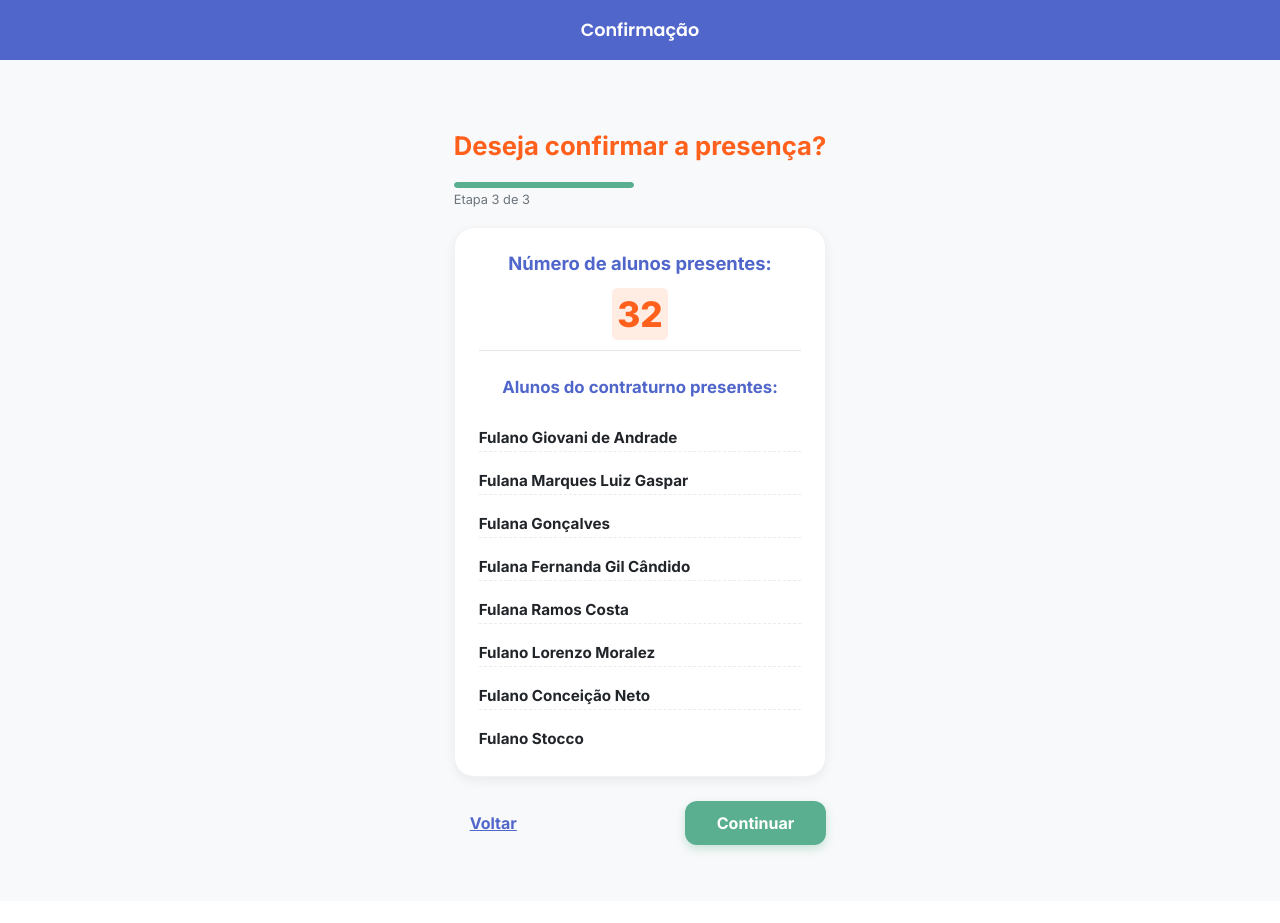
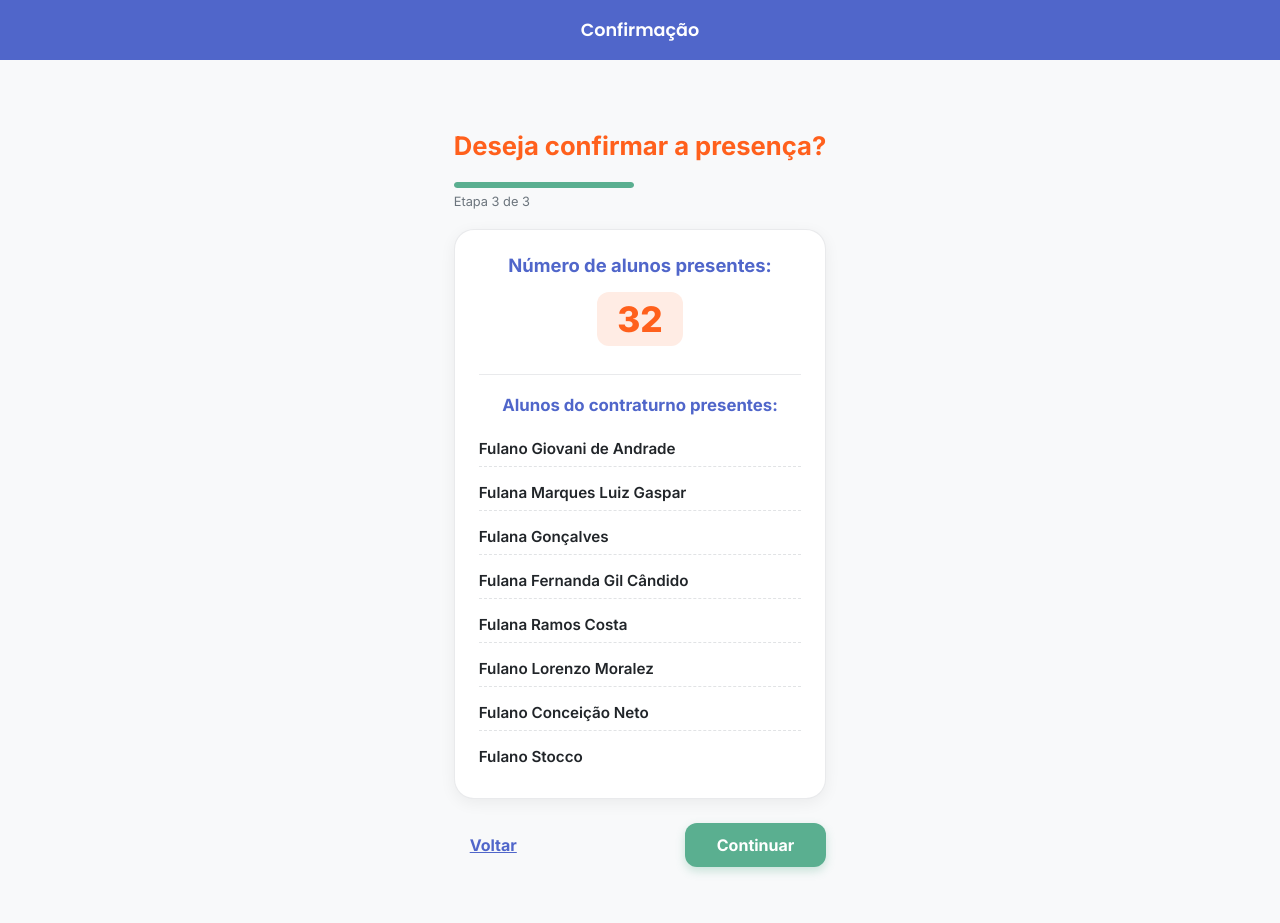
Before and after one commit to nicole-rcosta/tcc_snec, a Flask app: page /teacher/class_info/confirm in a window 1280 px wide. Shown: the part 68-991 px from the top of the page. Before the commit the page ends 923 px from the top, so only its background shows below. Run offline with Flask 3, Linux system fonts and the light colour scheme.

Commit message:
Style: Continuação estilos modo escuro

```diff
--- a/static/styles/teacher/teacher_attendance_confirm.css
+++ b/static/styles/teacher/teacher_attendance_confirm.css
@@ -7,8 +7,8 @@ body {
   display: flex;
   flex-direction: column;
   align-items: center;
+  transition: background-color 0.3s ease, color 0.3s ease;
 }
-
 
 .confirmation {
   width: 100%;
@@ -19,7 +19,6 @@ body {
   flex-direction: column;
 }
 
-
 .confirmation__title {
   font-size: 1.6rem;
   color: var(--color-orange);
@@ -27,17 +26,16 @@ body {
   line-height: 1.2;
   margin-bottom: 20px;
   margin-top: 15px;
-
 }
 
-
+/* Barra de Progresso */
 .progress--step-3 {
   width: 180px;
   height: 6px;
-  background-color: rgba(0, 0, 0, 0.08);
+  background-color: color-mix(in srgb, var(--text-secondary) 20%, transparent);
   border-radius: 4px;
   overflow: hidden;
-  margin-bottom: 4px;
+  margin-bottom: 6px;
 }
 
 .progress--step-3 .progress-bar {
@@ -45,8 +43,8 @@ body {
   height: 100%;
   background-color: var(--color-green);
   border-radius: 4px;
+  transition: width 0.3s ease;
 }
-
 
 .progress-label {
   font-size: 0.8rem;
@@ -54,7 +52,7 @@ body {
   margin-bottom: 20px;
 }
 
-
+/* Card Principal */
 .confirmation__card {
   background-color: var(--bg-card);
   border-radius: 20px;
@@ -62,11 +60,16 @@ body {
   display: flex;
   flex-direction: column;
   align-items: center;
-  box-shadow: 0 4px 12px rgba(0, 0, 0, 0.06);
-  border: 1px solid rgba(0, 0, 0, 0.05);
+  box-shadow: 0 4px 16px rgba(0, 0, 0, 0.06);
+  border: 1px solid color-mix(in srgb, var(--text-secondary) 15%, transparent);
   margin-bottom: 24px;
+  transition: background-color 0.3s ease, border-color 0.3s ease, box-shadow 0.3s ease;
 }
 
+[data-theme="dark"] .confirmation__card {
+  box-shadow: 0 6px 20px rgba(0, 0, 0, 0.35);
+  border-color: rgba(255, 255, 255, 0.08);
+}
 
 .confirmation__card-title {
   font-size: 1.15rem;
@@ -76,25 +79,23 @@ body {
   margin-bottom: 4px;
 }
 
-
 .confirmation__card-number {
   font-size: 2.2rem;
   font-weight: 800;
   color: var(--color-orange);
-  margin-bottom: 12px;
-  background-color: rgb(from var(--color-orange) r g b / 0.12);
-  padding: 5px;
-  border-radius: 10%;
-  margin: 10px;
+  background-color: color-mix(in srgb, var(--color-orange) 12%, var(--bg-card));
+  padding: 6px 20px;
+  border-radius: 12px;
+  margin: 12px 0;
+  text-align: center;
 }
 
 .confirmation__card-divider {
   width: 100%;
   border: none;
-  border-top: 1px solid rgba(0, 0, 0, 0.1);
-  margin-bottom: 16px;
+  border-top: 1px solid color-mix(in srgb, var(--text-secondary) 15%, transparent);
+  margin: 16px 0;
 }
-
 
 .confirmation__card-subtitle {
   font-size: 1.05rem;
@@ -102,40 +103,39 @@ body {
   color: var(--color-blue);
   text-align: center;
   margin-bottom: 12px;
-  padding: 10px;
+  padding: 4px;
 }
 
-
+/* Lista */
 .confirmation__list {
   width: 100%;
   list-style: none;
   display: flex;
   flex-direction: column;
-  gap: 10px;
+  gap: 8px;
+  padding: 0;
+  margin: 0;
 }
-
 
 .confirmation__list-item {
   font-size: 0.95rem;
-  font-weight: 700;
+  font-weight: 600;
   color: var(--text-main);
-  padding: 4px 0;
-  border-bottom: 1px dashed rgba(0, 0, 0, 0.08);
-  margin-top: 5px;
+  padding: 8px 0;
+  border-bottom: 1px dashed color-mix(in srgb, var(--text-secondary) 20%, transparent);
 }
 
 .confirmation__list-item:last-child {
   border-bottom: none;
 }
 
-
+/* Ações e Botões */
 .confirmation__actions {
   display: flex;
   justify-content: space-between;
   align-items: center;
   width: 100%;
 }
-
 
 .confirmation__button--back {
   background-color: transparent;
@@ -153,28 +153,30 @@ body {
   opacity: 0.75;
 }
 
-
 .confirmation__button--continue {
   background-color: var(--color-green);
-  color: var(--bg-card);
+  color: #FFFFFF;
   border: none;
   padding: 12px 32px;
   font-size: 1rem;
   font-weight: 700;
   border-radius: 12px;
   cursor: pointer;
-  box-shadow: 0 4px 10px rgba(90, 175, 144, 0.3);
-  transition: opacity 0.2s, transform 0.1s;
+  box-shadow: 0 4px 10px color-mix(in srgb, var(--color-green) 30%, transparent);
+  transition: opacity 0.2s, transform 0.1s, box-shadow 0.2s;
 }
 
 .confirmation__button--continue:hover {
-  opacity: 0.9;
+  opacity: 0.95;
   transform: translateY(-1px);
+  box-shadow: 0 6px 14px color-mix(in srgb, var(--color-green) 40%, transparent);
 }
 
+.confirmation__button--continue:active {
+  transform: scale(0.98);
+}
 
-
-
+/* Responsividade */
 @media (max-width: 640px) {
   .confirmation {
     margin: 12px auto;
@@ -197,7 +199,7 @@ body {
   }
 
   .confirmation__button--back {
-    background-color: rgba(0, 0, 0, 0.05);
+    background-color: color-mix(in srgb, var(--text-secondary) 10%, var(--bg-card));
     text-decoration: none;
     border-radius: 12px;
     padding: 12px;
```
Also changed, not shown: static/styles/nutri/nutritionist_dashboard.css (+41 -13 lines), static/styles/nutri/nutritionist_report.css (+49 -28 lines).
